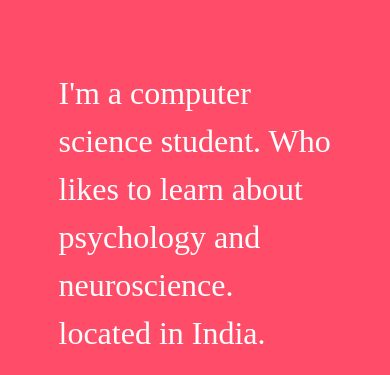
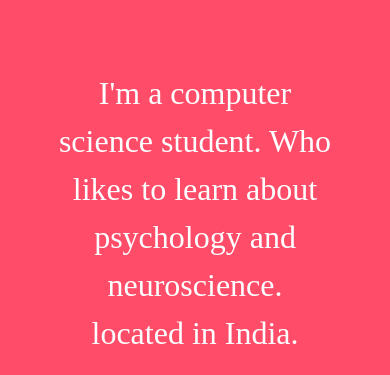
Before and after one commit to singhsuraj5436/Portfolio, a plain HTML site: page index.html in a window 390 px wide. Shown: the part 85-460 px from the top of the page. Drawn offline with nearby package versions, Linux system fonts and the light colour scheme.

Commit message:
Text Align Done

```diff
--- a/CSS/style.css
+++ b/CSS/style.css
@@ -44,17 +44,16 @@ p {
 }
 
 .container-fluid {
-  /* text-align: center; */
+  text-align: center;
   padding: 7% 15%;
 }
 
 #title .container-fluid {
-  text-align: left;
   padding: 3% 15% 2%;
 }
 
 /* Title Section */
-#title {
+.title-text {
   text-align: left;
 }
 
@@ -66,8 +65,8 @@ p {
   left: 20%;
 }
 
-@media (max-width: 1028px) {
-  #title {
+@media (max-width: 1000px) {
+  .title-text {
     text-align: center;
   }
 
--- a/index.html
+++ b/index.html
@@ -57,7 +57,7 @@
       <!-- Title -->
 
       <div class="row">
-        <div class="col-lg-6">
+        <div class="title-text col-lg-6">
           <h1 class="big-heading">I'm a computer science student. Who likes to learn about psychology and neuroscience.<br>located in India.</h1>
           <a href="https://twitter.com/srjsinh"><button type="button" class="btn btn-primary btn-lg download-button"><i class="fa-brands fa-twitter"></i> Twitter</button></a>
           <a href="https://www.linkedin.com/in/srjsinh/"><button type="button" class="btn btn-outline-light btn-lg download-button"><i class="fa-brands fa-linkedin"></i> Linkedin</button></a>
```
